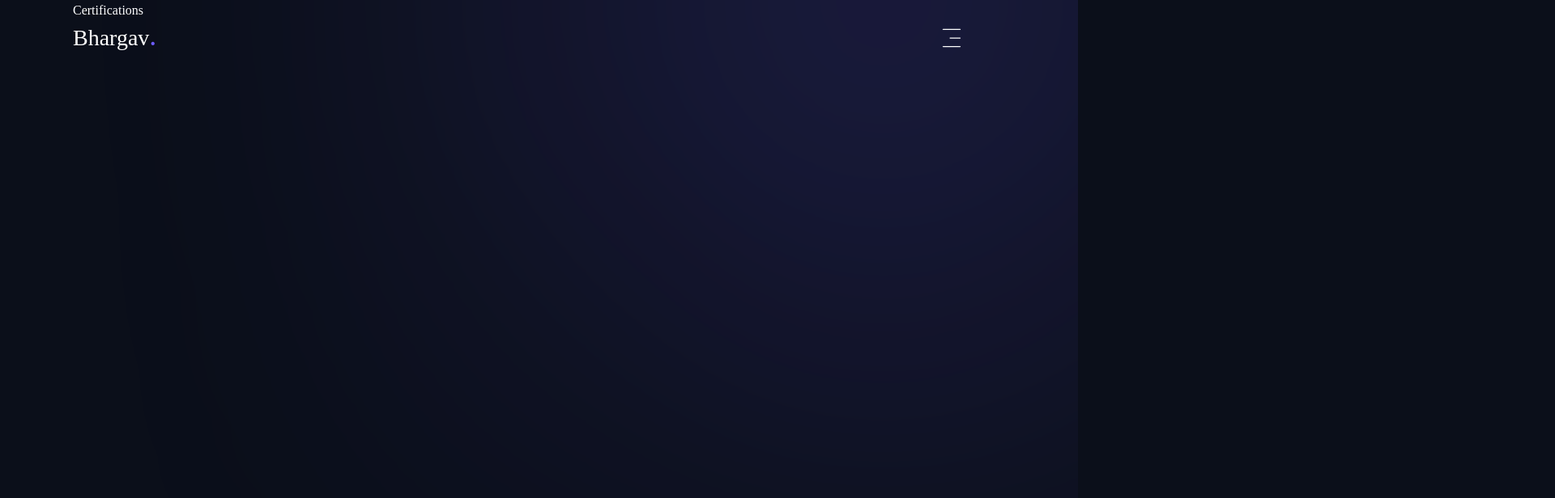
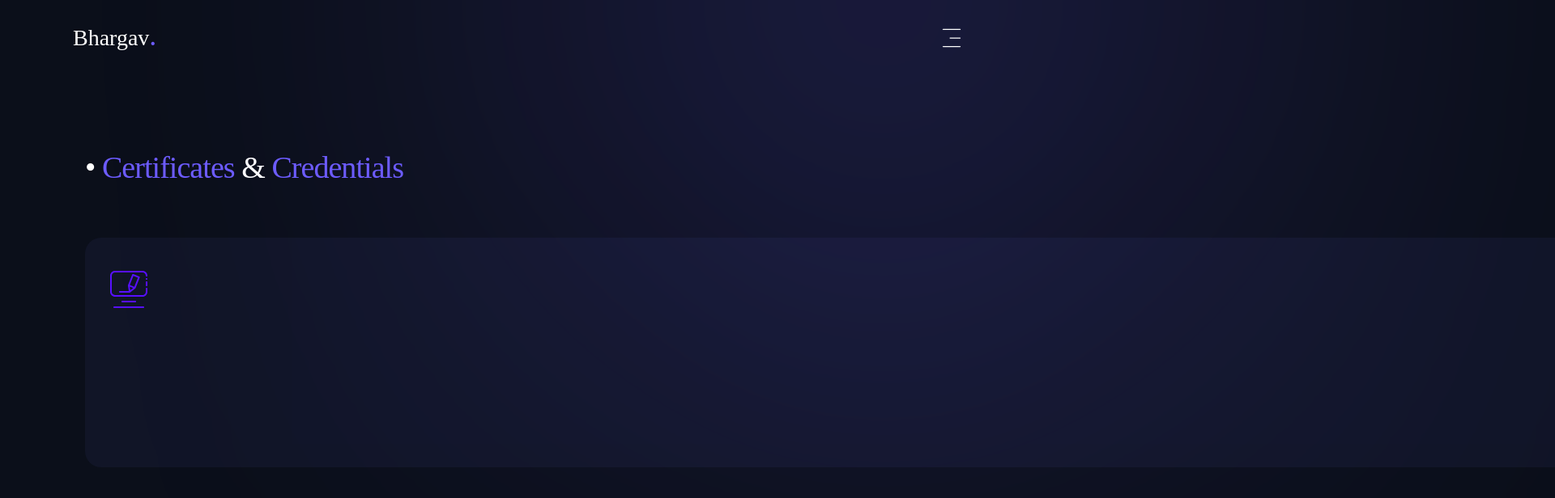
Before and after one commit to BhargavLende15/personal-portfolio, a Next.js app: page /certifications in a window 1280 px wide. Shown: the top 616 px of the page at 81% size, 1920 px wide, since content can reach past the window. Built offline with nearby package versions, Linux system fonts and the light colour scheme; a web font is replaced by a local one.

Commit message:
commit 18: update14

```diff
--- a/app/certifications/page.jsx
+++ b/app/certifications/page.jsx
@@ -1,15 +1,84 @@
-"use client"
-import { motion } from 'framer-motion'
+"use client";
+import { motion } from "framer-motion";
+import { Swiper, SwiperSlide } from "swiper/react";
+import { Pagination } from "swiper/modules";
+import "swiper/css";
+import "swiper/css/pagination";
+import Image from "next/image";
+import { MdOutlineArrowOutward, MdArrowRightAlt } from "react-icons/md";
+
+const certifications = [
+  {
+    icon: "/assets/assets/services/design.svg",
+    href: "",
+    title: "Website Interface Design"
+  },
+  {
+    icon: "/assets/assets/services/frontend.svg",
+    href: "",
+    title: "Website Interface Design"
+  },
+  {
+    icon: "/assets/assets/services/backend.svg",
+    href: "",
+    title: "Website Interface Design"
+  },
+  {
+    icon: "/assets/assets/services/seo.svg",
+    href: "",
+    title: "Website Interface Design"
+  },
+  {
+    icon: "/assets/assets/services/video.svg",
+    href: "",
+    title: "Website Interface Design"
+  },
+]
 
 const Certifications = () => {
   return (
-    <motion.section initial={{opacity: 0}}
-      animate={{
+    <motion.section
+      initial = {{ opacity: 0}}
+      animate = {{
         opacity: 1,
-        transition: {delay: 2.4, duration: 0.4, ease: "easeIn"}}}
-        >Certifications
-      </motion.section>
-  )
-}
+        transition: { delay: 2.4, duration: 0.4, ease: "easeIn"},
+      }}
+      className="h-screen flex items-center"
+    >
+      <div className="container mx-auto w-full flex flex-col gap-16">
+        {/* text */}
+        <div className="flex flex-col xl:flex-row justify-between items-start xl:items-center gap-8">
+          <h2 className="h2 max-w-[600px] text-left xl:mb-0">
+            • <span className="text-accent">Certificates</span> &<span className="text-accent"> Credentials</span>
+          </h2>
+        </div>
+        {/* slider */}
+        <Swiper
+          spaceBetween={30}
+          slidesPerView={1}
+          breakpoints={{
+            640: { slidesPerView: 2},
+            1024: {slidesPerView:3},
+          }}
+          modules={[Pagination]}
+          pagination={{ clickable: true, dynamicBullets: true}}
+          className="h-[320px]"
+        >
+          {certifications.map((item, index) => {
+            return (
+              <SwiperSlide key={index}>
+                <div className="bg-secondary/90 w-full h-[284px] rounded-[20px]
+                px-[30px] py-[40px] flex flex-col justify-between">
+                  <div>
+                    <Image src={item.icon} width={48} height={48} alt="" />
+                  </div>
+                </div>
+              </SwiperSlide>);
+          })}
+        </Swiper>
+      </div>
+    </motion.section>
+  );
+};
 
-export default Certifications
+export default Certifications;
--- a/package.json
+++ b/package.json
@@ -19,6 +19,7 @@
     "react-dom": "19.2.3",
     "react-icons": "^5.5.0",
     "react-type-animation": "^3.2.0",
+    "swiper": "^12.0.3",
     "tailwind-merge": "^3.4.0"
   },
   "devDependencies": {
```
Also changed, not shown: 1 other file (tests, documents, lock files or other folders).
